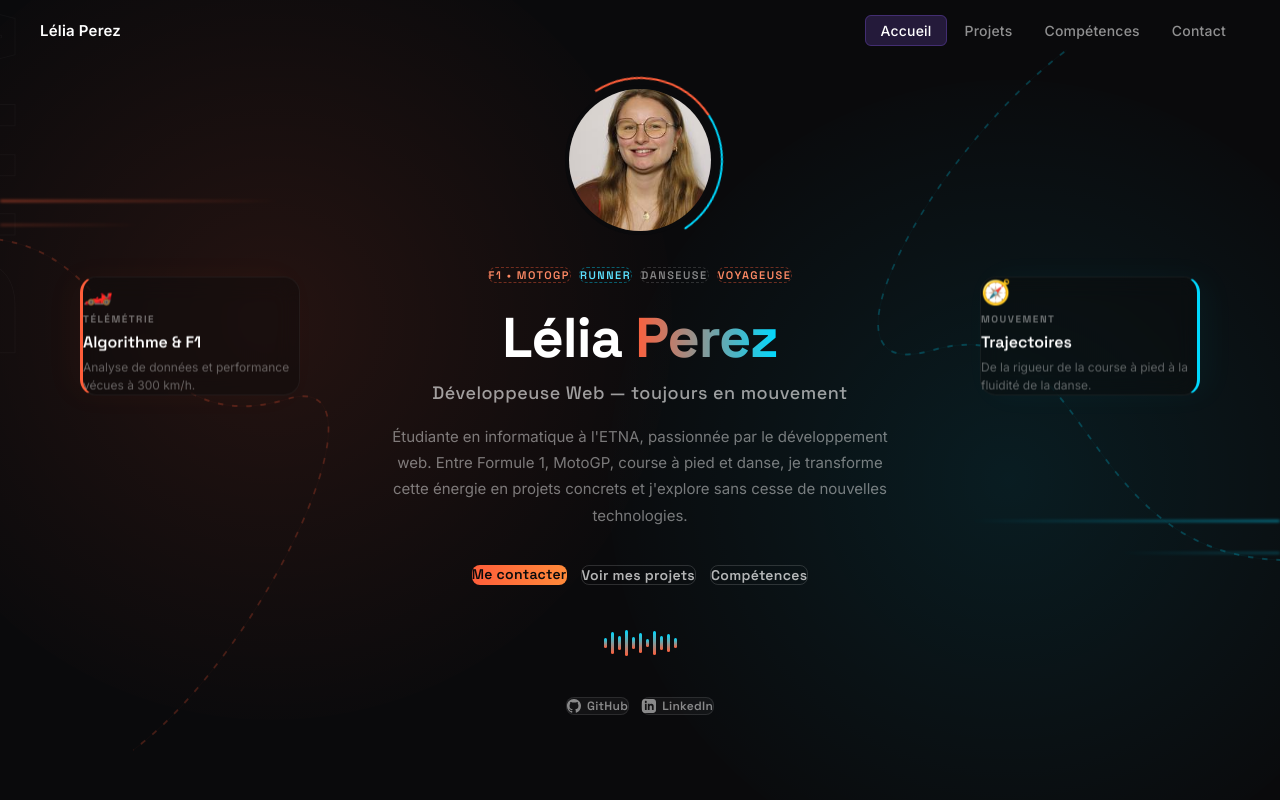
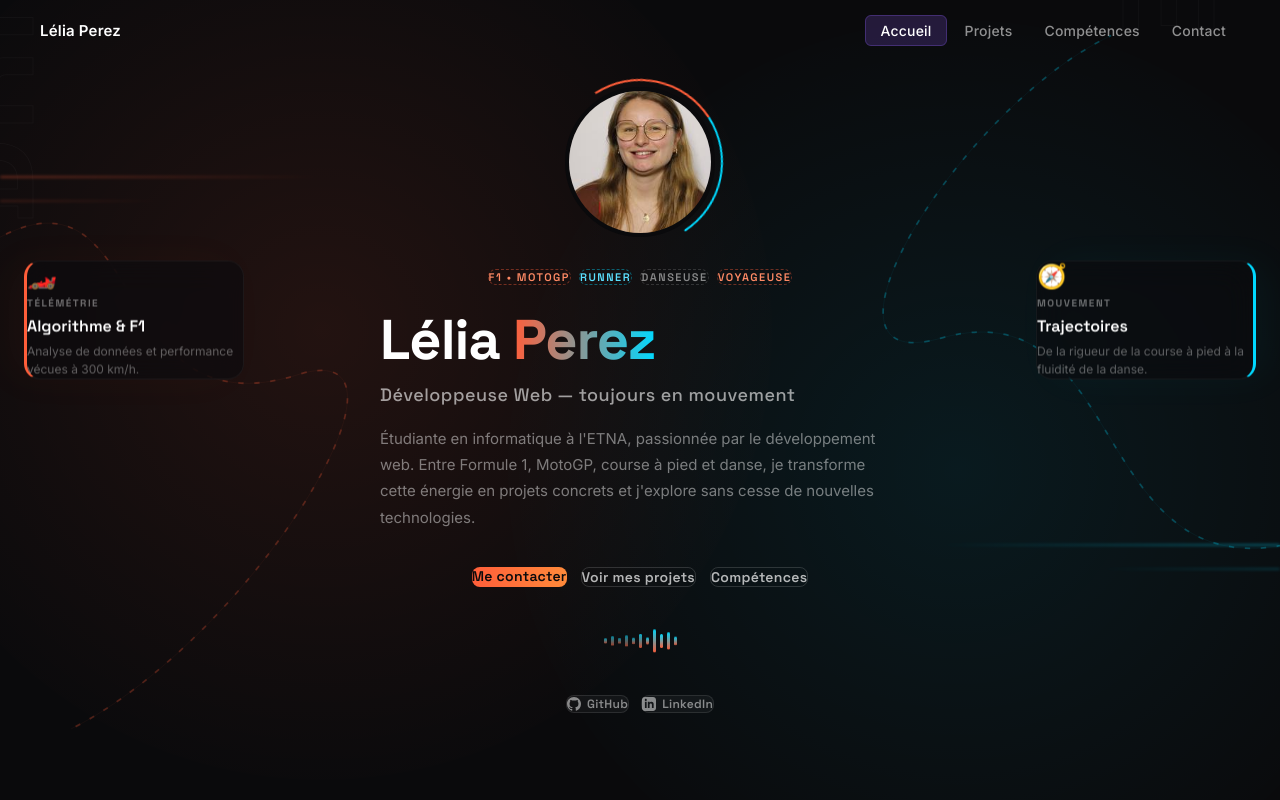
Before and after one commit to przlelia-art/Portfolio, a React (Vite) app: page / in a window 1280 px wide. Shown: the top 800 px of the page. Built offline with nearby package versions, Linux system fonts and the light colour scheme.

Commit message:
fix: correction of  design with the hero

```diff
--- a/src/components/Hero.jsx
+++ b/src/components/Hero.jsx
@@ -21,7 +21,7 @@ function Hero() {
           to   { transform: rotate(360deg); }
         }
         @keyframes wave {
-          0%, 100 canvas { transform: scaleY(0.4); opacity: 0.6; }
+          0%, 100% { transform: scaleY(0.4); opacity: 0.6; }
           50%       { transform: scaleY(1); opacity: 1; }
         }
         @keyframes trackFlow {
@@ -30,6 +30,8 @@ function Hero() {
 
         .hero-main-content {
           animation: fadeInUp 0.9s cubic-bezier(0.16, 1, 0.3, 1) both;
+          position: relative;
+          z-index: 10;
         }
 
         .photo-ring {
@@ -136,65 +138,80 @@ function Hero() {
           height: 2px;
           border-radius: 2px;
           filter: blur(1.5px);
-          opacity: 0.6;
+          opacity: 0.4;
           pointer-events: none;
+          z-index: 1;
         }
         .speedline.orange { background: linear-gradient(90deg, #ff5e3a, transparent); }
         .speedline.cyan   { background: linear-gradient(270deg, #00d9ff, transparent); }
 
         .track-line {
-          animation: trackFlow 15s linear infinite;
+          animation: trackFlow 25s linear infinite;
         }
 
-        /* Texte géant en filigrane vertical arrière-plan */
+        /* --- TEXTES GÉANTS EN ARRIÈRE-PLAN --- */
+        .bg-word-container {
+          position: absolute;
+          inset: 0;
+          width: 100%;
+          height: 100%;
+          overflow: hidden;
+          pointer-events: none;
+          z-index: 1;
+        }
+
         .bg-word {
           position: absolute;
           font-family: 'Space Grotesk', sans-serif;
           font-weight: 800;
-          font-size: 160px;
-          line-height: 1;
+          font-size: 180px;
+          line-height: 0.8;
           color: transparent;
           -webkit-text-stroke: 1px rgba(255,255,255,0.03);
-          letter-spacing: 8px;
+          letter-spacing: 6px;
           user-select: none;
-          z-index: 0;
-          pointer-events: none;
-        }
-        .bg-word.left {
-          top: 35%;
-          left: -40px;
-          transform: rotate(-90deg);
-          transform-origin: left center;
-        }
-        .bg-word.right {
-          bottom: 35%;
-          right: -150px;
-          transform: rotate(90deg);
-          transform-origin: right center;
         }
 
-        /* Cartes latérales ajustées en hauteur */
+        /* Positionnés de manière stable par rapport au centre */
+        .bg-word.left {
+          top: 15%;
+          left: calc(50% - 780px);
+          transform: rotate(-90deg);
+          transform-origin: bottom left;
+        }
+
+        .bg-word.right {
+          top: 5%;
+          right: calc(50% - 760px);
+          transform: rotate(90deg);
+          transform-origin: top right;
+        }
+
+        /* --- CARTES LATÉRALES POSITIONNÉES AU CENTRE --- */
         .side-card {
           position: absolute;
           display: flex;
           flex-direction: column;
           gap: 6px;
           padding: 20px;
-          background: rgba(10, 10, 12, 0.4);
-          border: 1px solid rgba(255,255,255,0.06);
+          background: rgba(11, 11, 14, 0.6);
+          border: 1px solid rgba(255,255,255,0.05);
           border-radius: 16px;
-          backdrop-filter: blur(12px);
-          -webkit-backdrop-filter: blur(12px);
-          z-index: 3;
+          backdrop-filter: blur(16px);
+          -webkit-backdrop-filter: blur(16px);
+          z-index: 5;
           width: 220px;
-          top: 42% !important; /* Fixe la position verticale au niveau du nom */
-          transform: translateY(-50%) !important;
-          transition: all 0.3s ease;
+          top: 40%;
+          transform: translateY(-50%);
+          transition: all 0.3s cubic-bezier(0.25, 1, 0.5, 1);
         }
+
         .side-card:hover {
-          transform: translateY(-54%) scale(1.04) !important;
-          background: rgba(15, 15, 18, 0.6);
+          transform: translateY(-55%) scale(1.03);
+          background: rgba(16, 16, 20, 0.8);
+          border-color: rgba(255,255,255,0.12);
         }
+
         .side-card .icon { font-size: 24px; margin-bottom: 2px; }
         .side-card .label {
           font-family: 'Space Grotesk', sans-serif;
@@ -208,25 +225,34 @@ function Hero() {
         .side-card .sub {
           font-size: 12px; color: rgba(255,255,255,0.35); line-height: 1.5;
         }
+
+        /* Placement horizontal fixe par rapport à ton bloc central */
         .side-card.orange-accent {
-          left: 80px !important; /* Rapprochement horizontal */
+          left: calc(50% - 490px);
           border-left: 3px solid #ff5e3a;
-          box-shadow: -10px 0 30px rgba(255,94,58,0.04);
+          box-shadow: -15px 0 40px rgba(255,94,58,0.04);
         }
         .side-card.cyan-accent {
-          right: 80px !important; /* Rapprochement horizontal */
+          right: calc(50% - 490px);
           border-right: 3px solid #00d9ff;
-          box-shadow: 10px 0 30px rgba(0,217,255,0.04);
+          box-shadow: 15px 0 40px rgba(0,217,255,0.04);
         }
 
-        /* Reponsive - Cache sur petits écrans pour garder la lisibilité */
-        @media (max-width: 1250px) {
+        /* Responsive : On bascule proprement si l'écran rétrécit */
+        @media (max-width: 1280px) {
+          .side-card.orange-accent { left: 24px; }
+          .side-card.cyan-accent { right: 24px; }
+          .bg-word { font-size: 130px; }
+          .bg-word.left { left: calc(50% - 600px); }
+          .bg-word.right { right: calc(50% - 580px); }
+        }
+
+        @media (max-width: 1080px) {
           .side-card { display: none; }
-          .bg-word { font-size: 110px; }
+          .bg-word { display: none; }
         }
 
         @media (max-width: 768px) {
-          .bg-word { display: none; }
           .hero-name { font-size: 46px !important; }
           .hero-buttons { flex-direction: column; width: 100%; max-width: 300px; }
           .hero-buttons a { width: 100%; text-align: center; }
@@ -247,58 +273,62 @@ function Hero() {
           fontFamily: "'Inter', sans-serif",
         }}
       >
-        {/* Halos lumineux (Glows d'arrière-plan accentués) */}
+        {/* Halos de lumière géants en arrière-plan (z-index: 0 pour rester TOUT DERRIÈRE) */}
         <div style={{
-          position: "absolute", width: "800px", height: "800px", borderRadius: "50%",
-          background: "radial-gradient(circle, rgba(255,94,58,0.11) 0%, transparent 75%)",
-          top: "-10%", left: "-10%", pointerEvents: "none", zIndex: 0
+          position: "absolute", width: "900px", height: "900px", borderRadius: "50%",
+          background: "radial-gradient(circle, rgba(255,94,58,0.1) 0%, transparent 75%)",
+          top: "-15%", left: "-10%", pointerEvents: "none", zIndex: 0
         }} />
         <div style={{
-          position: "absolute", width: "800px", height: "800px", borderRadius: "50%",
-          background: "radial-gradient(circle, rgba(0,217,255,0.09) 0%, transparent 75%)",
-          bottom: "-10%", right: "-10%", pointerEvents: "none", zIndex: 0
+          position: "absolute", width: "900px", height: "900px", borderRadius: "50%",
+          background: "radial-gradient(circle, rgba(0,217,255,0.08) 0%, transparent 75%)",
+          bottom: "-15%", right: "-10%", pointerEvents: "none", zIndex: 0
         }} />
 
-        {/* Texte géant filigrane */}
+        {/* Conteneur des mots en arrière-plan */}
+        <div className="bg-word-container">
           <div className="bg-word left">DRIVE</div>
           <div className="bg-word right">DANCE</div>
+        </div>
 
-        {/* Speedlines (Traînées lumineuses horizontales) */}
-        <div className="speedline orange" style={{ top: "25%", left: 0, width: "280px" }} />
-        <div className="speedline orange" style={{ top: "28%", left: 0, width: "140px", opacity: 0.3 }} />
-        <div className="speedline cyan"   style={{ top: "65%", right: 0, width: "310px" }} />
-        <div className="speedline cyan"   style={{ top: "69%", right: 0, width: "160px", opacity: 0.3 }} />
+        {/* Speedlines (Lignes de phares / vitesse) */}
+        <div className="speedline orange" style={{ top: "22%", left: 0, width: "320px" }} />
+        <div className="speedline orange" style={{ top: "25%", left: 0, width: "160px", opacity: 0.2 }} />
+        <div className="speedline cyan"   style={{ top: "68%", right: 0, width: "340px" }} />
+        <div className="speedline cyan"   style={{ top: "71%", right: 0, width: "180px", opacity: 0.2 }} />
 
-        {/* Courbes de circuits / Télémétrie en SVG fluide (Visibilité augmentée) */}
+        {/* SVG des tracés de circuits (Centré au milieu du Hero et agrandi pour habiller l'espace) */}
+        <div style={{ position: "absolute", inset: 0, width: "100%", height: "100%", zIndex: 2, pointerEvents: "none" }}>
           <svg
-          viewBox="0 0 1440 800"
-          preserveAspectRatio="none"
-          style={{ position: "absolute", inset: 0, width: "100%", height: "100%", zIndex: 1, pointerEvents: "none" }}
+            viewBox="0 0 1440 900"
+            preserveAspectRatio="xMidYMid slice"
+            style={{ width: "100%", height: "100%" }}
           >
-          {/* Courbe Orange (Gauche) */}
+            {/* Tracé Circuit Gauche (Orange) */}
             <path
               className="track-line"
-            d="M -100,250 C 150,180 120,450 320,400 C 450,360 300,650 150,750"
-            stroke="#ff5e3a" strokeWidth="2" fill="none" opacity="0.22" strokeDasharray="6 10"
+              d="M -50,300 C 180,120 100,500 340,420 C 490,380 280,720 80,820"
+              stroke="#ff5e3a" strokeWidth="2" fill="none" opacity="0.25" strokeDasharray="6 12"
             />
             <path
-            d="M -100,250 C 150,180 120,450 320,400 C 450,360 300,650 150,750"
-            stroke="#ff5e3a" strokeWidth="0.5" fill="none" opacity="0.08"
+              d="M -50,300 C 180,120 100,500 340,420 C 490,380 280,720 80,820"
+              stroke="#ff5e3a" strokeWidth="0.75" fill="none" opacity="0.08"
             />
 
-          {/* Courbe Cyan (Droite) */}
+            {/* Tracé Circuit Droite (Cyan) */}
             <path
               className="track-line"
-            d="M 1540,550 C 1200,620 1250,300 1050,350 C 900,390 1050,150 1200,50"
-            stroke="#00d9ff" strokeWidth="2" fill="none" opacity="0.22" strokeDasharray="6 10"
+              d="M 1490,600 C 1220,700 1280,320 1060,380 C 890,430 1080,120 1250,40"
+              stroke="#00d9ff" strokeWidth="2" fill="none" opacity="0.25" strokeDasharray="6 12"
             />
             <path
-            d="M 1540,550 C 1200,620 1250,300 1050,350 C 900,390 1050,150 1200,50"
-            stroke="#00d9ff" strokeWidth="0.5" fill="none" opacity="0.08"
+              d="M 1490,600 C 1220,700 1280,320 1060,380 C 890,430 1080,120 1250,40"
+              stroke="#00d9ff" strokeWidth="0.75" fill="none" opacity="0.08"
             />
           </svg>
+        </div>
 
-        {/* Carte Latérale Gauche - F1 / Télémétrie */}
+        {/* Carte Latérale Gauche - F1 & MotoGP */}
         <div className="side-card orange-accent">
           <div className="icon">🏎️</div>
           <div className="label">Télémétrie</div>
@@ -306,7 +336,7 @@ function Hero() {
           <div className="sub">Analyse de données et performance vécues à 300 km/h.</div>
         </div>
 
-        {/* Carte Latérale Droite - Trajectoire / Sport */}
+        {/* Carte Latérale Droite - Danse & Running */}
         <div className="side-card cyan-accent">
           <div className="icon">🧭</div>
           <div className="label">Mouvement</div>
@@ -314,22 +344,10 @@ function Hero() {
           <div className="sub">De la rigueur de la course à pied à la fluidité de la danse.</div>
         </div>
 
-        {/* Contenu Principal */}
-        <div
-          className="hero-main-content"
-          style={{
-            display: "flex",
-            flexDirection: "column",
-            alignItems: "center",
-            textAlign: "center",
-            maxWidth: "720px",
-            width: "100%",
-            position: "relative",
-            zIndex: 2,
-          }}
-        >
-          {/* Photo avec anneau animé */}
-          <div style={{ position: "relative", width: "150px", height: "150px", marginBottom: "32px" }}>
+        {/* Bloc de Contenu Principal (Lélia Perez) */}
+        <div className="hero-main-content">
+          {/* Photo */}
+          <div style={{ position: "relative", width: "150px", height: "150px", marginBottom: "32px", margin: "0 auto 32px auto" }}>
             <div className="photo-ring"></div>
             <div style={{
               width: "100%", height: "100%", borderRadius: "50%",
@@ -344,7 +362,7 @@ function Hero() {
             </div>
           </div>
 
-          {/* Tampons / Badges Passions */}
+          {/* Badges passions */}
           <div style={{ display: "flex", gap: "8px", marginBottom: "24px", flexWrap: "wrap", justifyContent: "center" }}>
             <span className="stamp orange">F1 • MotoGP</span>
             <span className="stamp cyan">Runner</span>
@@ -352,7 +370,7 @@ function Hero() {
             <span className="stamp orange">Voyageuse</span>
           </div>
 
-          {/* Nom */}
+          {/* Titre / Nom */}
           <h1
             className="hero-name"
             style={{
@@ -364,7 +382,7 @@ function Hero() {
             Lélia <span>Perez</span>
           </h1>
 
-          {/* Rôle */}
+          {/* Slogan */}
           <p style={{
             fontFamily: "'Space Grotesk', sans-serif",
             fontSize: "18px", fontWeight: "500",
@@ -373,18 +391,18 @@ function Hero() {
             Développeuse Web — toujours en mouvement
           </p>
 
-          {/* Description */}
+          {/* Paragraphe bio */}
           <p
             className="hero-desc"
-            style={{ fontSize: "15px", color: "rgba(255,255,255,0.45)", lineHeight: "1.75", maxWidth: "520px", marginBottom: "36px" }}
+            style={{ fontSize: "15px", color: "rgba(255,255,255,0.45)", lineHeight: "1.75", maxWidth: "520px", margin: "0 auto 36px auto" }}
           >
             Étudiante en informatique à l'ETNA, passionnée par le développement web.
             Entre Formule 1, MotoGP, course à pied et danse, je transforme cette énergie
             en projets concrets et j'explore sans cesse de nouvelles technologies.
           </p>
 
-          {/* Boutons d'action */}
-          <div className="hero-buttons" style={{ display: "flex", gap: "14px", flexWrap: "wrap", justifyContent: "center", marginBottom: "44px" }}>
+          {/* Boutons */}
+          <div className="hero-buttons" style={{ display: "flex", gap: "14px", flexWrap: "wrap", justifyContent: "center", marginBottom: "40px" }}>
             <a href="#contact" className="btn-primary-hero">
               Me contacter
             </a>
@@ -396,8 +414,8 @@ function Hero() {
             </a>
           </div>
 
-          {/* Onde sonore animée */}
-          <div style={{ display: "flex", alignItems: "center", gap: "4px", height: "28px", marginBottom: "40px" }}>
+          {/* Onde sonore */}
+          <div style={{ display: "flex", alignItems: "center", gap: "4px", height: "28px", marginBottom: "40px", justifyContent: "center" }}>
             {[10, 22, 14, 26, 12, 20, 8, 24, 14, 18, 10].map((h, i) => (
               <div
                 key={i}
@@ -407,25 +425,15 @@ function Hero() {
             ))}
           </div>
 
-          {/* Liens réseaux sociaux */}
+          {/* Liens réseaux */}
           <div style={{ display: "flex", gap: "12px", justifyContent: "center" }}>
-            <a
-              href="https://github.com/przlelia-art"
-              target="_blank"
-              rel="noopener noreferrer"
-              className="social-btn-hero"
-            >
+            <a href="https://github.com/przlelia-art" target="_blank" rel="noopener noreferrer" className="social-btn-hero">
               <svg width="14" height="14" fill="currentColor" viewBox="0 0 24 24">
                 <path d="M12 0c-6.626 0-12 5.373-12 12 0 5.302 3.438 9.8 8.207 11.387.599.111.793-.261.793-.577v-2.234c-3.338.726-4.033-1.416-4.033-1.416-.546-1.387-1.333-1.756-1.333-1.756-1.089-.745.083-.729.083-.729 1.205.084 1.839 1.237 1.839 1.237 1.07 1.834 2.807 1.304 3.492.997.107-.775.418-1.305.762-1.604-2.665-.305-5.467-1.334-5.467-5.931 0-1.311.469-2.381 1.236-3.221-.124-.303-.535-1.524.117-3.176 0 0 1.008-.322 3.301 1.23.957-.266 1.983-.399 3.003-.404 1.02.005 2.047.138 3.006.404 2.291-1.552 3.297-1.23 3.297-1.23.653 1.653.242 2.874.118 3.176.77.84 1.235 1.911 1.235 3.221 0 4.609-2.807 5.624-5.479 5.921.43.372.823 1.102.823 2.222v3.293c0 .319.192.694.801.576 4.765-1.589 8.199-6.086 8.199-11.386 0-6.627-5.373-12-12-12z"/>
               </svg>
               GitHub
             </a>
-            <a
-              href="https://www.linkedin.com/in/l%C3%A9lia-perez-73a499309/"
-              target="_blank"
-              rel="noopener noreferrer"
-              className="social-btn-hero"
-            >
+            <a href="https://www.linkedin.com/in/l%C3%A9lia-perez-73a499309/" target="_blank" rel="noopener noreferrer" className="social-btn-hero">
               <svg width="14" height="14" fill="currentColor" viewBox="0 0 24 24">
                 <path d="M19 0h-14c-2.761 0-5 2.239-5 5v14c0 2.761 2.239 5 5 5h14c2.762 0 5-2.239 5-5v-14c0-2.761-2.238-5-5-5zm-11 19h-3v-11h3v11zm-1.5-12.268c-.966 0-1.75-.79-1.75-1.764s.784-1.764 1.75-1.764 1.75.79 1.75 1.764-.783 1.764-1.75 1.764zm13.5 12.268h-3v-5.604c0-3.368-4-3.113-4 0v5.604h-3v-11h3v1.765c1.396-2.586 7-2.777 7 2.476v6.759z"/>
               </svg>
```
Lines whose indentation alone changed are shown as unchanged.
